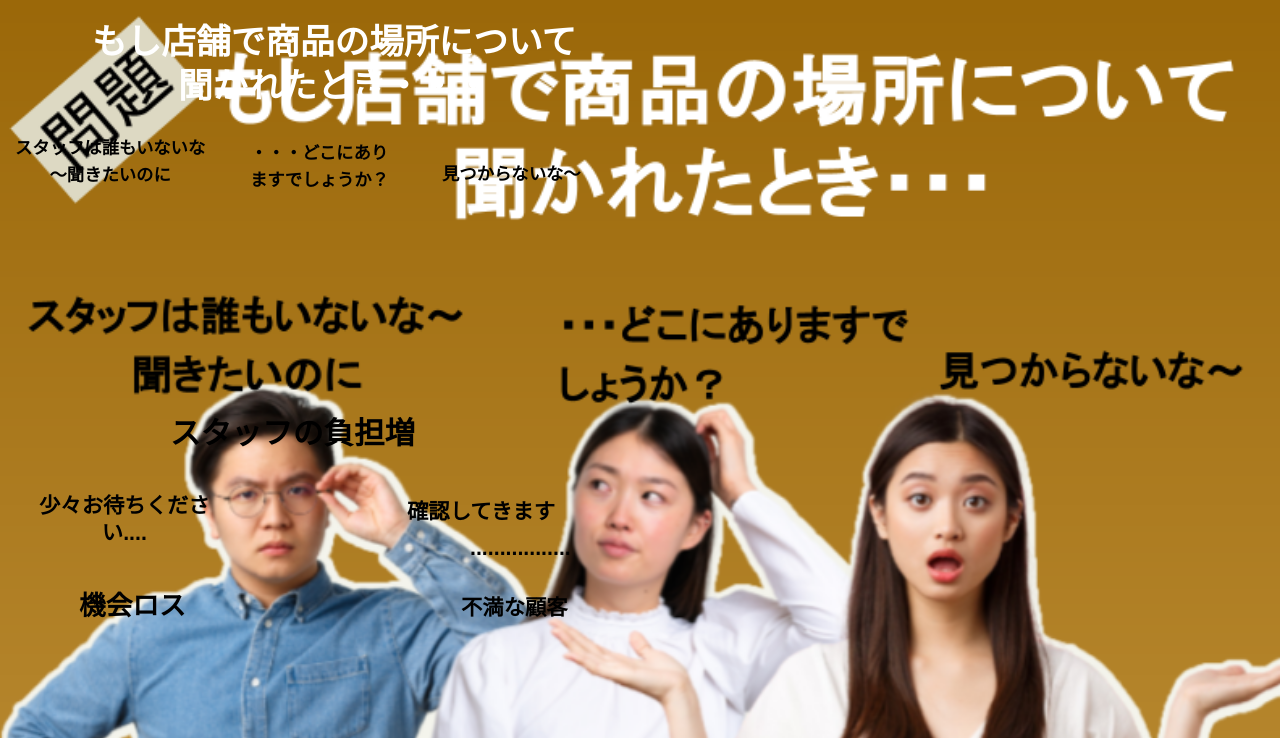
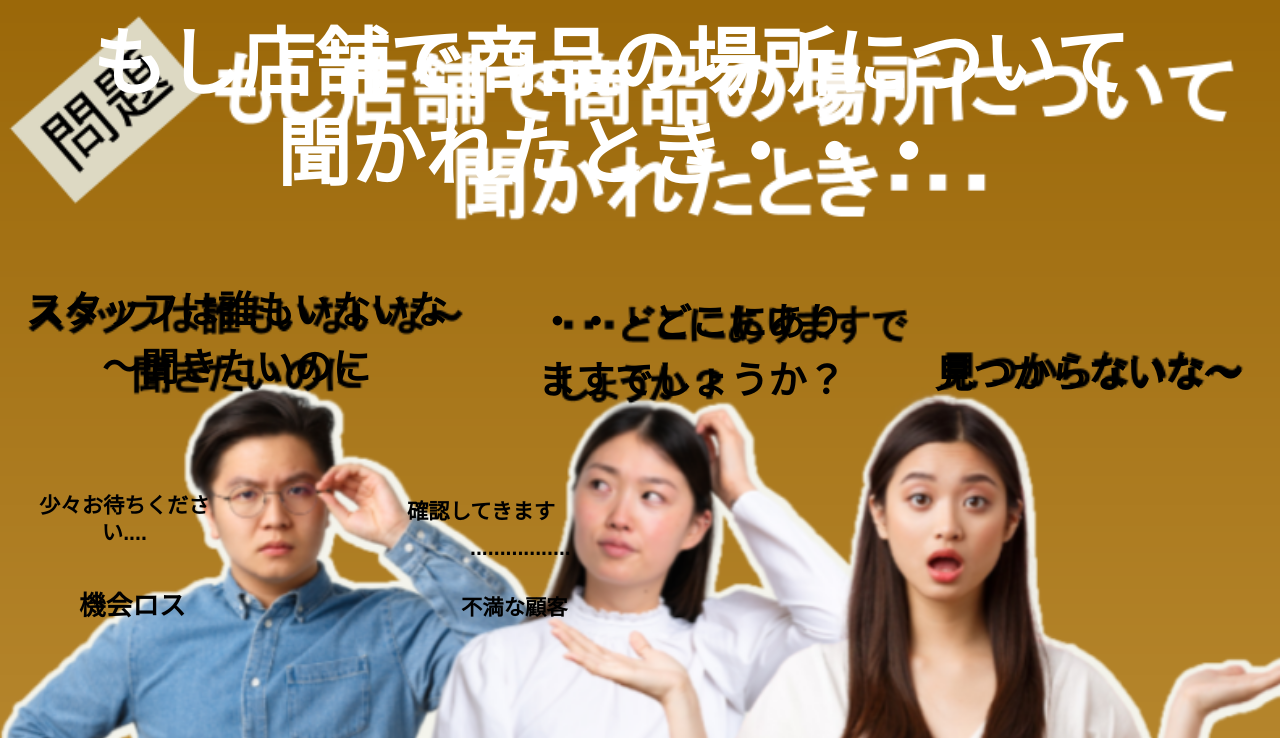
Before and after one commit to rooney/kardy, a plain HTML site: page index.html in a window 1280 px wide. Shown: the top 738 px of the page. Drawn offline with Linux system fonts and the light colour scheme; a web font is replaced by a local one.

Commit message:
Page 1 fixes

```diff
--- a/index.html
+++ b/index.html
@@ -38,12 +38,11 @@
 				position: absolute;
 			}
 			._36 {
-				font-size: 26pt;
-				line-height: 33pt;
+				font-size: 5.8vw;
+				line-height: 7vw;
 			}
 			._36a {
-				font-size: 23pt;
-				line-height: 33pt;
+				font-size: 5vw;
 			}
 			._28 {
 				font-size: 20pt;
@@ -54,8 +53,8 @@
 				line-height: 20pt;
 			}
 			._19 {
-				font-size: 13pt;
-				line-height: 20pt;
+				font-size: 3vw;
+				line-height: 4.5vw;
 			}
 		</style>
 	</head>
@@ -68,18 +67,18 @@
 				もし店舗で商品の場所について <br>
 				聞かれたとき・・・
 			</div>
-			<div style='left: 15; top: 135;' class='size _19 center'>
+			<div style='left: 2vw; top: 22vw;' class='size _19 center'>
 				スタッフは誰もいないな <br>
 				～聞きたいのに
 			</div>
-			<div style='left: 250; top: 140;' class='size _19'>
+			<div style='left: 42vw; top: 23vw;' class='size _19'>
 				・・・どこにあり <br>
 				ますでしょうか？
 			</div>
-			<div style='left: 442; top: 161;' class='size _19'>
+			<div style='left: 73vw; top: 27vw;' class='size _19'>
 				見つからないな～
 			</div>
-			<div style='left: 170; top: 411;' class='size _36a'>
+			<div style='left: 28vw; top: 69.5vw;' class='size _36a'>
 				スタッフの負担増
 			</div>
 			<div style='left: 39; top: 493' class='size _24 center'>
```
